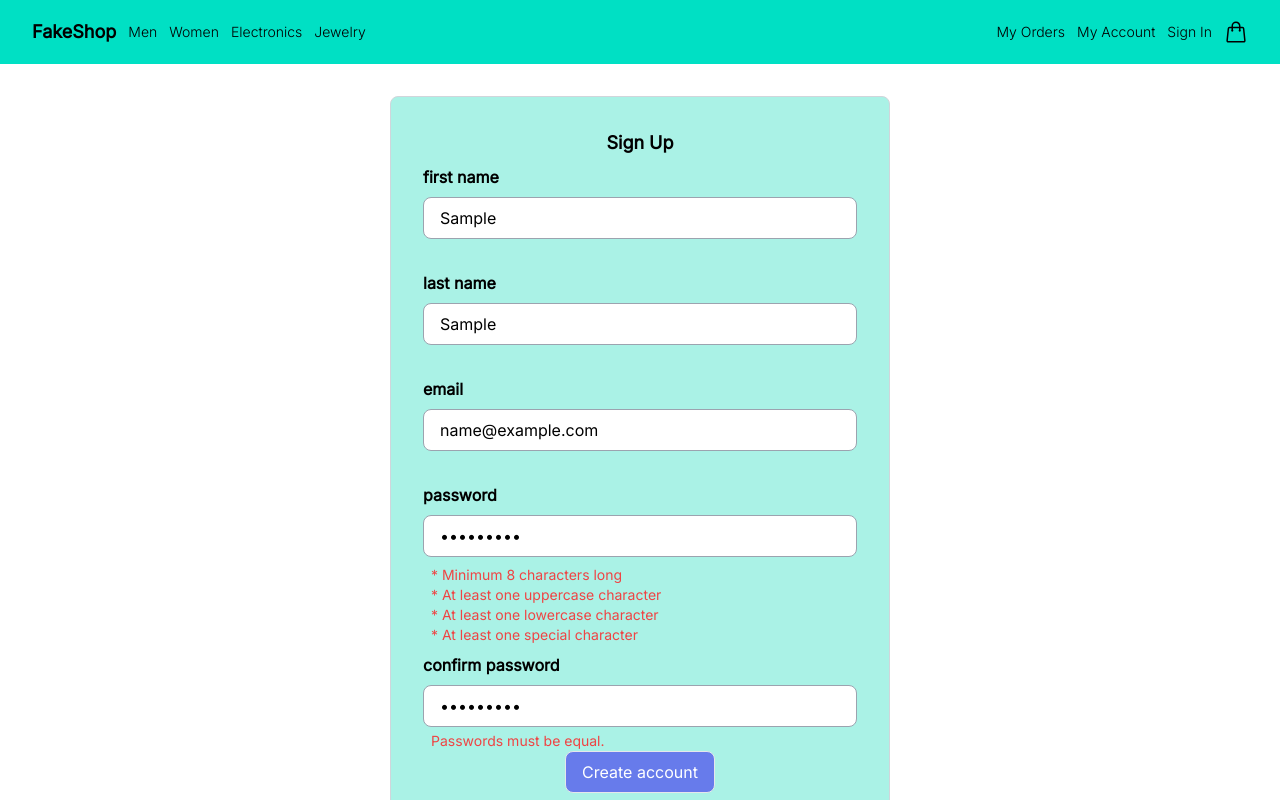
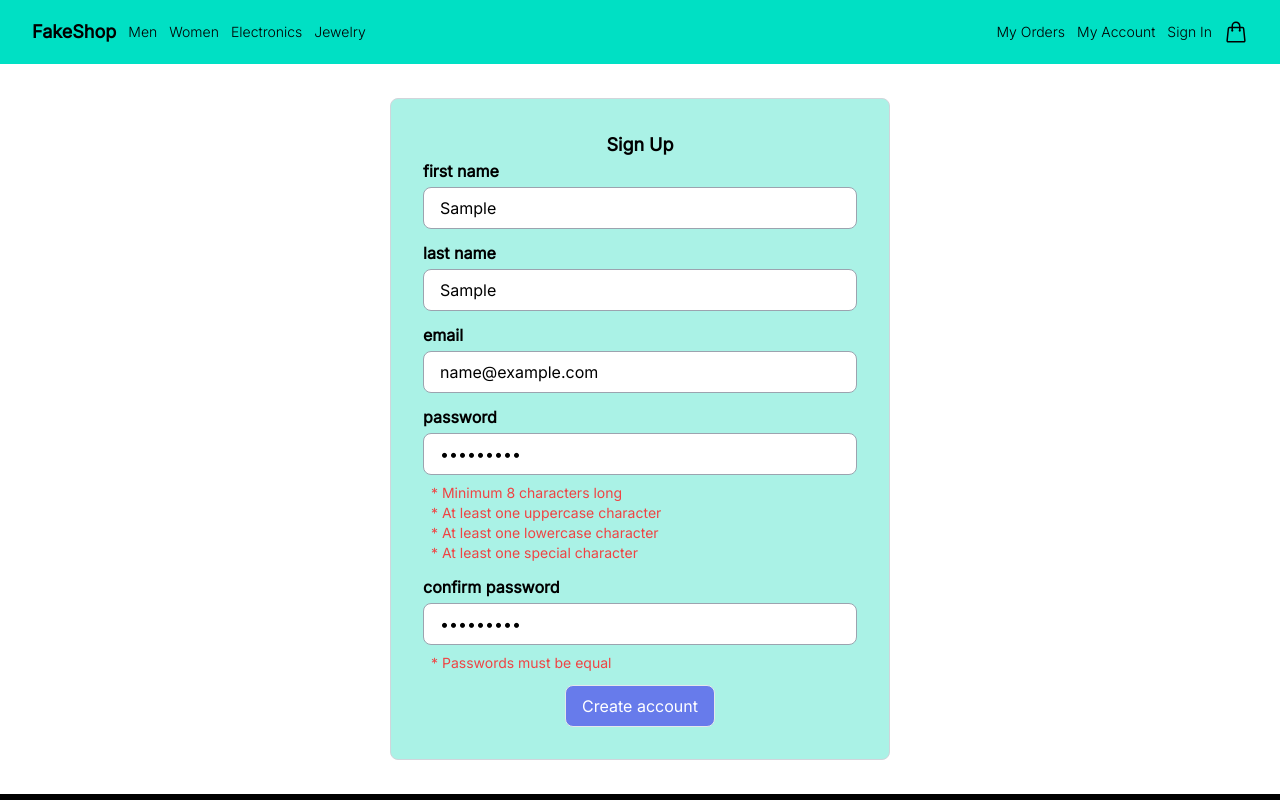
Before and after one commit to Vaxied/FakeShop, a React (Vite) app in the folder frontend/: page /sign-up in a window 1280 px wide. Both pictures are taken after typing "Sample", "Sample", "name@example.com", "Sample123", "Sample123" into the empty fields and a click on the button "Create account". Shown: the top 800 px of the page. Built offline with nearby package versions, Linux system fonts and the light colour scheme; no server answers.

Commit message:
(update): adapted TextInputBase why any text type input

```diff
--- a/frontend/src/components/features/forms/CheckoutForm/index.tsx
+++ b/frontend/src/components/features/forms/CheckoutForm/index.tsx
@@ -1,5 +1,13 @@
+import PaymentForm from '@features/forms/PaymentForm'
 import CheckInput from '../CheckInput'
 import TextInput from '../TextInput'
+import TextInputBase from '@features/forms/TextInputBase'
+import useForms from '@hooks/useForms'
+import { useState } from 'react'
+import {
+    FormState,
+    ShowInputErr,
+} from '@features/forms/TextInputBase/Interfaces'
 
 type CustomerAddress = {
     id?: string
@@ -13,6 +21,32 @@ type CustomerAddress = {
 }
 
 function CheckoutForm() {
+    const [formState, setFormState] = useState<FormState>({
+        firstName: '',
+        lastName: '',
+        street: '',
+        city: '',
+        state: '',
+        zipCode: '',
+        country: '',
+    })
+    const [showInputErr, setShowInputErr] = useState<ShowInputErr>({
+        firstName: false,
+        lastName: false,
+        street: false,
+        city: false,
+        state: false,
+        zipCode: false,
+        country: false,
+    })
+
+    const stateProps = {
+        formState,
+        setFormState,
+        showInputErr,
+        setShowInputErr,
+    }
+
     const formatAddress = (address: CustomerAddress) => {
         let fullAddress = []
         const fullName = address.firstName + ' ' + address.lastName
@@ -23,6 +57,7 @@ function CheckoutForm() {
 
         return fullAddress
     }
+    const { isNameValid } = useForms()
     const mockAddresses = [
         {
             id: '1',
@@ -56,7 +91,7 @@ function CheckoutForm() {
             value: 'firstName',
             inputErr: '* Please input letters only',
             className: `col-span-3`,
-            // validationFunc: isNameValid,
+            validationFunc: isNameValid,
         },
         {
             id: 'last-name',
@@ -67,7 +102,7 @@ function CheckoutForm() {
             value: 'lastName',
             inputErr: '* Please input letters only',
             className: `col-span-3`,
-            // validationFunc: isNameValid,
+            validationFunc: isNameValid,
         },
         {
             id: 'address',
@@ -77,7 +112,7 @@ function CheckoutForm() {
             placeholder: 'Address',
             value: 'address',
             inputErr: '',
-            // validationFunc: isEmailValid,
+            validationFunc: isNameValid,
         },
         {
             id: 'apt-suite',
@@ -87,7 +122,7 @@ function CheckoutForm() {
             placeholder: 'Apartment, suite, etc. (optional)',
             value: 'appSuite',
             inputErr: '',
-            // validationFunc: isEmailValid,
+            validationFunc: isNameValid,
         },
         {
             id: 'city',
@@ -98,7 +133,7 @@ function CheckoutForm() {
             value: 'city',
             inputErr: '',
             className: `col-span-2`,
-            // validationFunc: isEmailValid,
+            validationFunc: isNameValid,
         },
         {
             id: 'zip-code',
@@ -109,7 +144,7 @@ function CheckoutForm() {
             value: 'phone',
             inputErr: '',
             className: `col-span-2`,
-            // validationFunc: isEmailValid,
+            validationFunc: isNameValid,
         },
         {
             id: 'zip-code',
@@ -120,7 +155,7 @@ function CheckoutForm() {
             value: 'phone',
             inputErr: '',
             className: `col-span-2`,
-            // validationFunc: isEmailValid,
+            validationFunc: isNameValid,
         },
         {
             id: 'phone',
@@ -130,7 +165,7 @@ function CheckoutForm() {
             placeholder: 'Phone',
             value: 'phone',
             inputErr: '',
-            // validationFunc: isEmailValid,
+            validationFunc: isNameValid,
         },
     ]
 
@@ -144,7 +179,7 @@ function CheckoutForm() {
             value: 'firstName',
             inputErr: '* Please input letters only',
             className: `col-span-3`,
-            // validationFunc: isNameValid,
+            validationFunc: isNameValid,
         },
         {
             id: 'last-name',
@@ -229,7 +264,7 @@ function CheckoutForm() {
                 <div className='flex flex-col gap-y-2'>
                     {mockAddresses.map(
                         (address: CustomerAddress, index: number) => (
-                            <div className='flex items-center p-3 gap-4 bg-white border rounded-lg'>
+                            <div className='flex items-center p-3 gap-4 bg-container border rounded-lg text-gray-700'>
                                 <CheckInput
                                     id={address.id}
                                     name={'address'}
@@ -249,15 +284,16 @@ function CheckoutForm() {
                                     field.className ?? 'col-span-6'
                                 }`}
                             >
-                                <TextInput
-                                    name={field.name}
-                                    content={field.value}
+                                <TextInputBase
+                                    inputProp={field}
+                                    stateProps={stateProps}
                                     showLabel={false}
                                 />
                             </div>
                         )
                     })}
                 </div>
+                {/* <PaymentForm paymentFormData={paymentFormData} /> */}
             </div>
         </form>
     )
--- /dev/null
+++ b/frontend/src/components/features/forms/TextInputBase/Interfaces.ts
@@ -0,0 +1,34 @@
+export type FormState = {
+    [key: string]: string
+}
+
+export type InputProp = {
+    id: string
+    name: string
+    label: string
+    placeholder: string
+    value: string
+    inputErr: string | InputErrObject
+    validationFunc: (arg1: string, arg2?: string) => boolean
+    maxLength?: number
+    type?: string
+    showLabel?: boolean
+    className?: string
+}
+
+export type InputProps = InputProp[]
+
+export type ShowInputErr = {
+    [key: string]: boolean
+}
+
+export type InputErrObject = {
+    [key: string]: string
+}
+
+export type StateProps = {
+    formState: FormState
+    setFormState: (formState: FormState) => void
+    showInputErr: ShowInputErr
+    setShowInputErr: (ShowInputErr: ShowInputErr) => void
+}
--- a/frontend/src/components/features/forms/TextInputBase/index.tsx
+++ b/frontend/src/components/features/forms/TextInputBase/index.tsx
@@ -1,34 +1,24 @@
 import React from 'react'
-import {
-    InputProp,
-    StateProps,
-} from '@features/forms/signUp/SignUpForm/Interfaces'
+import { InputProp, StateProps } from '@features/forms/TextInputBase/Interfaces'
 
 type props = {
     inputProp: InputProp
     stateProps: StateProps
+    showLabel?: boolean
 }
 
 function TextInputBase(props: Readonly<props>) {
-    const { inputProp, stateProps } = props
+    const { inputProp, stateProps, showLabel = true } = props
     // console.log('state props:', stateProps)
     return (
-        <>
-            <label htmlFor={inputProp.id} className='py-2 font-semibold'>
-                {inputProp?.label}
+        <div className='relative'>
+            <label htmlFor={inputProp.id} className='block pb-1 font-semibold'>
+                {showLabel && inputProp.label}
             </label>
-            <div
-                className={`relative ${
-                    stateProps?.showInputErr.password &&
-                    inputProp?.id === 'password'
-                        ? 'pb-16 mb-2'
-                        : 'mb-2'
-                }`}
-            >
             <input
                 id={inputProp?.id}
                 name={inputProp?.name}
-                    type={inputProp?.type}
+                type={inputProp.type ?? 'text'}
                 placeholder={inputProp?.placeholder}
                 onChange={event => {
                     stateProps.setFormState({
@@ -37,17 +27,17 @@ function TextInputBase(props: Readonly<props>) {
                     })
                     stateProps.setShowInputErr({
                         ...stateProps?.showInputErr,
-                            [inputProp.value]: !inputProp.validationFunc(
+                        [inputProp.value]: !inputProp?.validationFunc(
                             event.target.value,
                         ),
                     })
                 }}
-                    className='border border-gray-400 rounded-lg mb-4 px-4 py-2 outline-none w-full'
+                className={`border border-gray-400 rounded-lg px-4 py-2 outline-none w-full`}
             />
-                {typeof inputProp?.inputErr === 'string' && (
+            {typeof inputProp?.inputErr === 'string' ? (
                 <span
-                        className={`after:content-[""] block text-red-500 absolute
-                bottom-[-8px] left-2 text-sm ${
+                    className={`pl-2 pt-2 block text-red-500
+                 text-sm ${
                      stateProps.showInputErr[inputProp.value]
                          ? 'block'
                          : 'hidden'
@@ -55,13 +45,12 @@ function TextInputBase(props: Readonly<props>) {
                 >
                     {inputProp?.inputErr}
                 </span>
-                )}
-                {typeof inputProp?.inputErr === 'object' && (
+            ) : (
                 <p
-                        className={`after:content-[""] block text-red-500 absolute
-                bottom-[-8px] left-2 text-sm ${
-                    stateProps.showInputErr?.password
-                        ? 'flex flex-col'
+                    className={`pl-2 pt-2 flex flex-col text-red-500
+                 text-sm ${
+                     stateProps.showInputErr[inputProp.value]
+                         ? 'block'
                          : 'hidden'
                  }`}
                 >
@@ -71,7 +60,6 @@ function TextInputBase(props: Readonly<props>) {
                 </p>
             )}
         </div>
-        </>
     )
 }
 
--- a/frontend/src/components/features/forms/signUp/SignUpForm/index.tsx
+++ b/frontend/src/components/features/forms/signUp/SignUpForm/index.tsx
@@ -2,7 +2,12 @@ import React from 'react'
 import useForms from '@hooks/useForms'
 import TextInputBase from '@features/forms/TextInputBase'
 import ActionButton from '@components/buttons/ActionButton'
-import { InputProp, InputProps } from './Interfaces'
+import {
+    FormState,
+    InputProp,
+    InputProps,
+    ShowInputErr,
+} from '@features/forms/TextInputBase/Interfaces'
 
 function SignUpForm() {
     const {
@@ -10,23 +15,23 @@ function SignUpForm() {
         isNameValid,
         isEmailValid,
         isPasswordValid,
-        arePasswordsEqual
+        arePasswordsEqual,
     } = useForms()
 
-    const [formState, setFormState] = React.useState({
+    const [formState, setFormState] = React.useState<FormState>({
         firstName: '',
         lastName: '',
         email: '',
         password: '',
-        confirmedPassword: ''
+        confirmedPassword: '',
     })
 
-    const [showInputErr, setShowInputErr] = React.useState({
+    const [showInputErr, setShowInputErr] = React.useState<ShowInputErr>({
         firstName: false,
         lastName: false,
         email: false,
         password: false,
-        diffPassword: false
+        diffPassword: false,
     })
 
     const inputProps: InputProps = [
@@ -34,31 +39,31 @@ function SignUpForm() {
             id: 'first-name',
             name: 'firstName',
             label: 'first name',
-            type: 'text',
             placeholder: 'First Name',
             value: 'firstName',
             inputErr: '* Please input letters only',
-            validationFunc: isNameValid
+            validationFunc: isNameValid,
+            className: 'pb-2',
         },
         {
             id: 'last-name',
             name: 'lastName',
             label: 'last name',
-            type: 'text',
             placeholder: 'Last Name',
             value: 'lastName',
             inputErr: '* Please input letters only',
-            validationFunc: isNameValid
+            validationFunc: isNameValid,
+            className: 'pb-2',
         },
         {
             id: 'email',
             name: 'email',
             label: 'email',
-            type: 'text',
             placeholder: 'something@domain.tld',
             value: 'email',
-            inputErr: '* Please input a valid email format.',
-            validationFunc: isEmailValid
+            inputErr: '* Please input a valid email format',
+            validationFunc: isEmailValid,
+            className: 'pb-2',
         },
         {
             id: 'password',
@@ -72,9 +77,10 @@ function SignUpForm() {
                 length: '* Minimum 8 characters long',
                 uppercase: '* At least one uppercase character',
                 lowercase: '* At least one lowercase character',
-                special: '* At least one special character'
+                special: '* At least one special character',
             },
-            validationFunc: isPasswordValid
+            validationFunc: isPasswordValid,
+            className: 'pb-2',
         },
         {
             id: 'confirm-password',
@@ -84,37 +90,40 @@ function SignUpForm() {
             placeholder: '********',
             maxLength: 20,
             value: 'confirmedPassword',
-            inputErr: 'Passwords must be equal.',
-            validationFunc: arePasswordsEqual
-        }
+            inputErr: '* Passwords must be equal',
+            validationFunc: arePasswordsEqual,
+            className: 'pb-2',
+        },
     ]
 
     const stateProps = {
         formState,
         setFormState,
         showInputErr,
-        setShowInputErr
+        setShowInputErr,
     }
 
     return (
-        <div className="flex flex-col items-center justify-center w-[500px]">
+        <div className='flex flex-col items-center justify-center w-[500px]'>
             {/* h-[calc(100vh-134px)] */}
             <form
-                className="flex flex-col w-full justify-center rounded-lg border border-gray-300 p-8 bg-container"
+                className='flex flex-col w-full justify-center rounded-lg border border-gray-300 p-8 bg-container'
                 onSubmit={event => handleSubmit(event, formState, showInputErr)}
             >
-                <p className="font-bold text-lg text-center">Sign Up</p>
+                <p className='font-bold text-lg text-center'>Sign Up</p>
                 {inputProps.map((inputProp: InputProp) => (
-                    <TextInputBase
-                        inputProp={inputProp}
-                        stateProps={stateProps}
-                        key={inputProp.id}
-                    />
+                    <div className='pb-3'>
+                        <TextInputBase
+                            inputProp={inputProp}
+                            stateProps={stateProps}
+                            key={inputProp.id}
+                        />
+                    </div>
                 ))}
-                <div className="w-full flex justify-center">
+                <div className='w-full flex justify-center'>
                     <ActionButton
                         text={'Create account'}
-                        type="submit"
+                        type='submit'
                         action={undefined}
                         route={undefined}
                     />
```
Also changed, not shown: frontend/src/components/features/forms/login/LoginForm/index.tsx (+23 -23 lines), frontend/src/components/features/forms/signUp/SignUpForm/Interfaces.ts (deleted, +0 -45 lines). Lines whose indentation alone changed are shown as unchanged.
